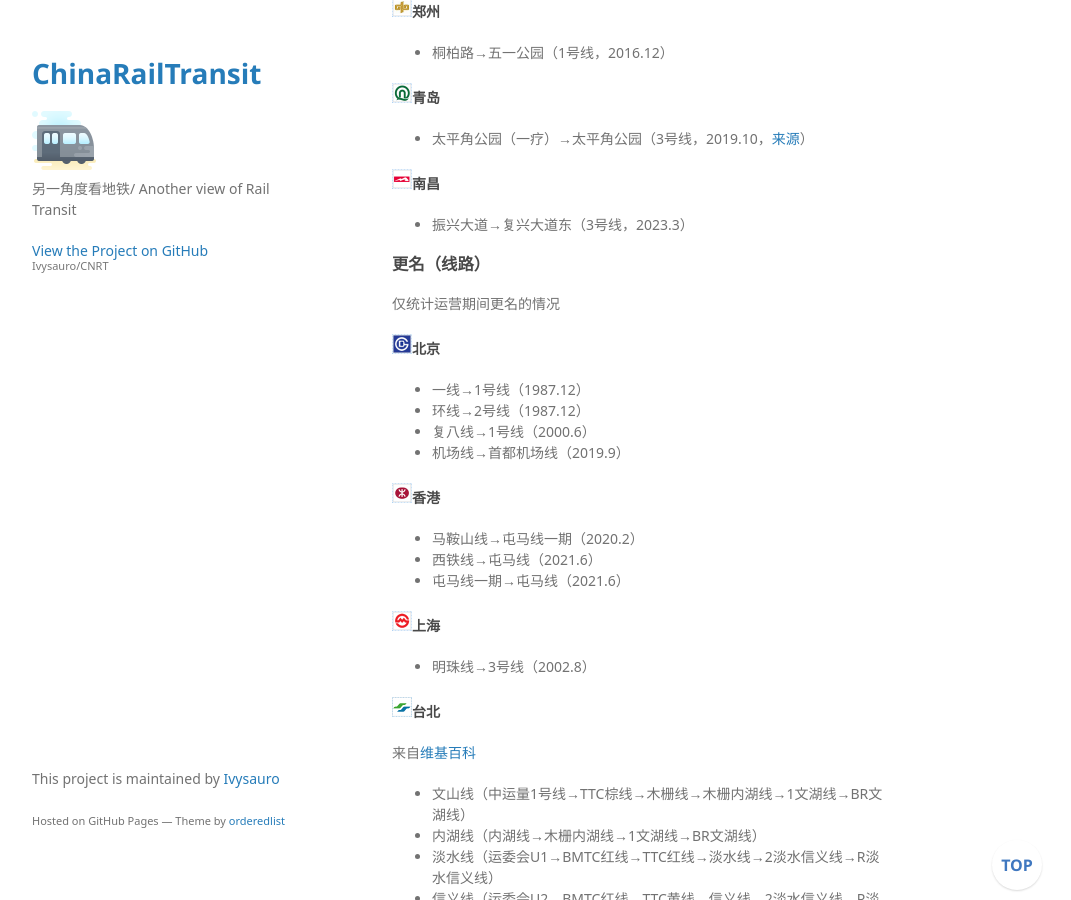
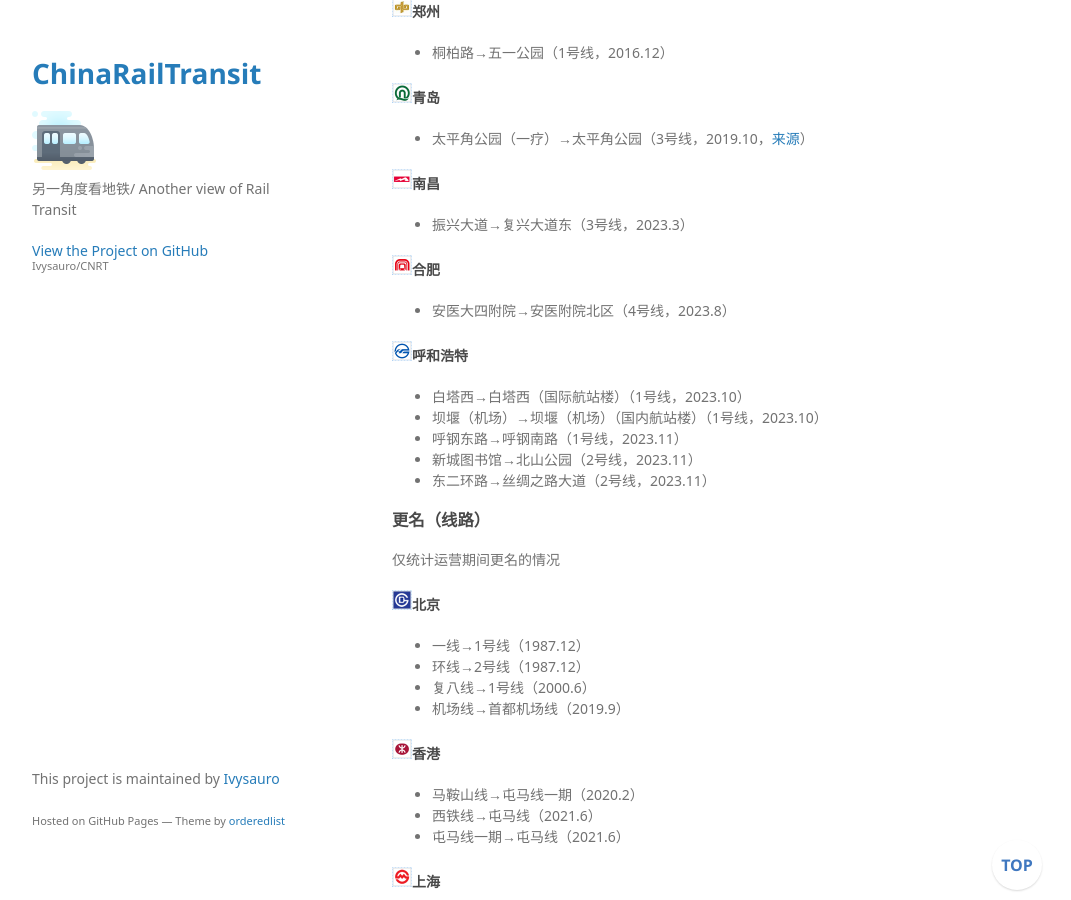
Before and after one commit to Ivysauro/CNRT, a Jekyll site: the page built from data/SpSta.md, in a window 1280 px wide and 900 px high, scrolled down 15870 px. Shown: the whole window, without its empty margins (178-1249 px from the left). Built offline with Jekyll 4.4.1, drawn with Linux system fonts in a browser that asks for light colours; some web fonts are replaced; our own code applies the rules of GitHub Pages for plain Markdown files; a script that is not in the unit is left out.

Commit message:
🚉更新合肥、呼和浩特数据

```diff
--- a/data/SpSta.md
+++ b/data/SpSta.md
@@ -659,6 +659,16 @@
 #### <img src="https://raw.githubusercontent.com/Ivysauro/CNRT/master/images/city/nc.gif" width="20" hegiht="20"/>南昌
 - 振兴大道→复兴大道东（3号线，2023.3）
 
+#### <img src="https://raw.githubusercontent.com/Ivysauro/CNRT/master/images/city/hf.gif" width="20" hegiht="20"/>合肥
+- 安医大四附院→安医附院北区（4号线，2023.8）
+
+#### <img src="https://raw.githubusercontent.com/Ivysauro/CNRT/master/images/city/hhht.gif" width="20" hegiht="20"/>呼和浩特
+- 白塔西→白塔西（国际航站楼）（1号线，2023.10）
+- 坝堰（机场）→坝堰（机场）（国内航站楼）（1号线，2023.10）
+- 呼钢东路→呼钢南路（1号线，2023.11）
+- 新城图书馆→北山公园（2号线，2023.11）
+- 东二环路→丝绸之路大道（2号线，2023.11）
+
 ### 更名（线路）
 
 仅统计运营期间更名的情况
```
